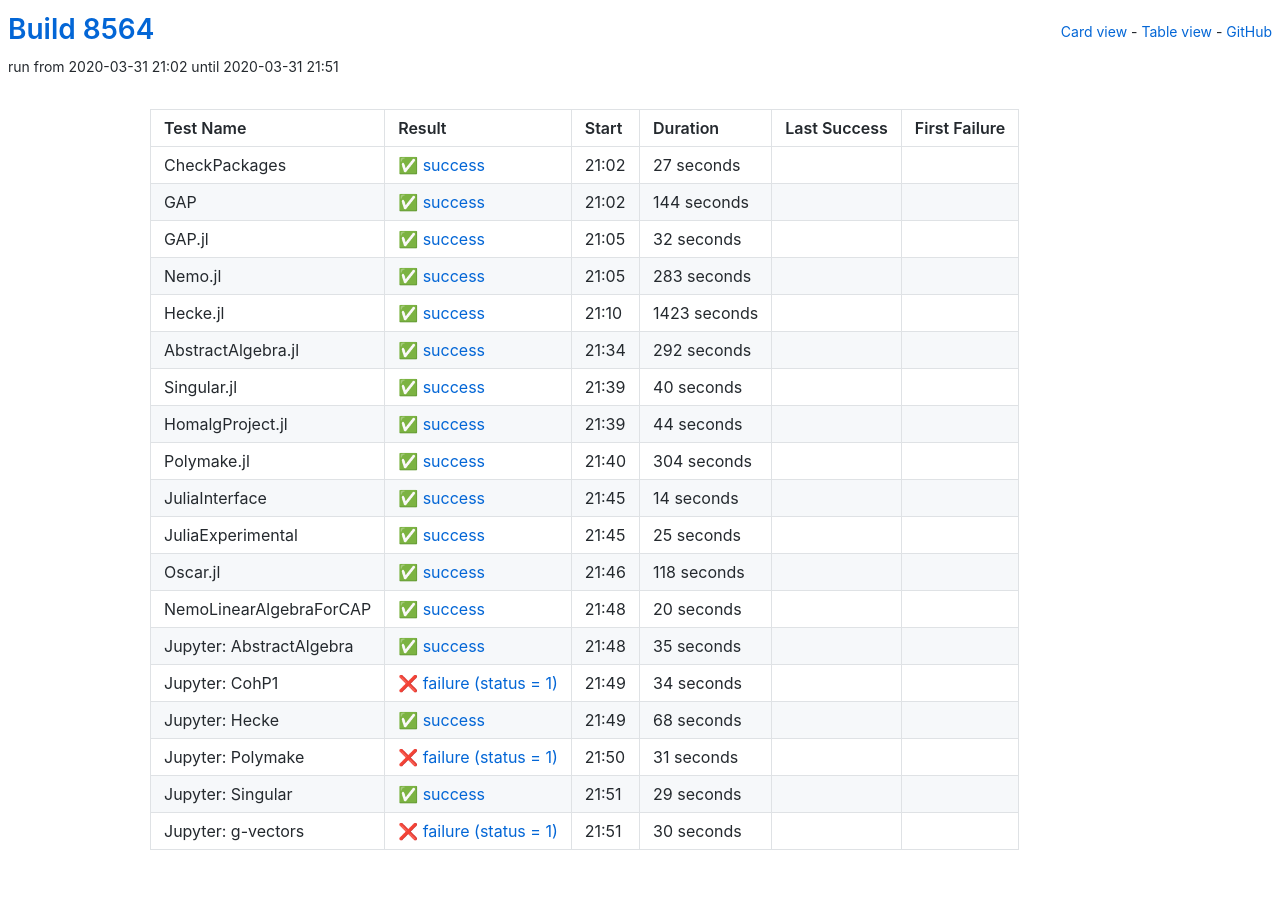
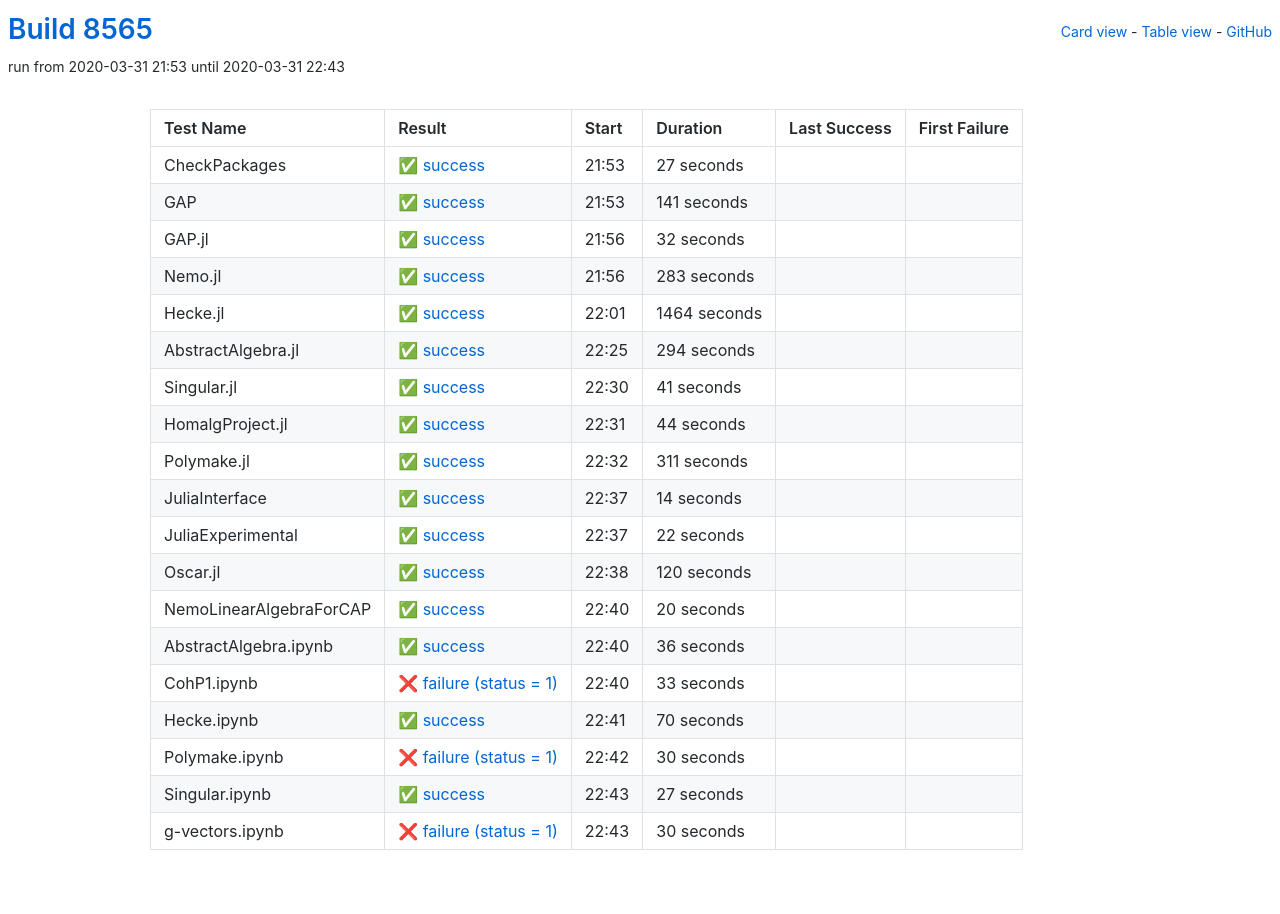
Before and after one commit to oscar-system/oscar-ci-status, a Jekyll site: the page built from table.html, in a window 1280 px wide. Built offline with Jekyll 4.4.1, drawn with Linux system fonts in a browser that asks for light colours.

Commit message:
Build 8565

```diff
--- a/_data/ci.yml
+++ b/_data/ci.yml
@@ -1,5 +1,5 @@
-build: 8564
-build_url: https://oscarci.mathematik.uni-kl.de/job/oscar/8564/
+build: 8565
+build_url: https://oscarci.mathematik.uni-kl.de/job/oscar/8565/
 job: oscar
 tests:
 - duration: 27
@@ -8,20 +8,20 @@
   first_failure_url: null
   last_success: false
   last_success_url: null
-  log: https://oscarci.mathematik.uni-kl.de/job/oscar/8564/artifact/logs/build-8564/CheckPackages.log
+  log: https://oscarci.mathematik.uni-kl.de/job/oscar/8565/artifact/logs/build-8565/CheckPackages.log
   name: CheckPackages
-  start: 2020-03-31 21:02
+  start: 2020-03-31 21:53
   status: success
   success: true
-- duration: 144
+- duration: 141
   exitcode: 0
   first_failure: false
   first_failure_url: null
   last_success: false
   last_success_url: null
-  log: https://oscarci.mathematik.uni-kl.de/job/oscar/8564/artifact/logs/build-8564/GAP.log
+  log: https://oscarci.mathematik.uni-kl.de/job/oscar/8565/artifact/logs/build-8565/GAP.log
   name: GAP
-  start: 2020-03-31 21:02
+  start: 2020-03-31 21:53
   status: success
   success: true
 - duration: 32
@@ -30,9 +30,9 @@
   first_failure_url: null
   last_success: false
   last_success_url: null
-  log: https://oscarci.mathematik.uni-kl.de/job/oscar/8564/artifact/logs/build-8564/GAP.jl.log
+  log: https://oscarci.mathematik.uni-kl.de/job/oscar/8565/artifact/logs/build-8565/GAP.jl.log
   name: GAP.jl
-  start: 2020-03-31 21:05
+  start: 2020-03-31 21:56
   status: success
   success: true
 - duration: 283
@@ -41,42 +41,42 @@
   first_failure_url: null
   last_success: false
   last_success_url: null
-  log: https://oscarci.mathematik.uni-kl.de/job/oscar/8564/artifact/logs/build-8564/Nemo.jl.log
+  log: https://oscarci.mathematik.uni-kl.de/job/oscar/8565/artifact/logs/build-8565/Nemo.jl.log
   name: Nemo.jl
-  start: 2020-03-31 21:05
+  start: 2020-03-31 21:56
   status: success
   success: true
-- duration: 1423
+- duration: 1464
   exitcode: 0
   first_failure: false
   first_failure_url: null
   last_success: false
   last_success_url: null
-  log: https://oscarci.mathematik.uni-kl.de/job/oscar/8564/artifact/logs/build-8564/Hecke.jl.log
+  log: https://oscarci.mathematik.uni-kl.de/job/oscar/8565/artifact/logs/build-8565/Hecke.jl.log
   name: Hecke.jl
-  start: 2020-03-31 21:10
+  start: 2020-03-31 22:01
   status: success
   success: true
-- duration: 292
+- duration: 294
   exitcode: 0
   first_failure: false
   first_failure_url: null
   last_success: false
   last_success_url: null
-  log: https://oscarci.mathematik.uni-kl.de/job/oscar/8564/artifact/logs/build-8564/AbstractAlgebra.jl.log
+  log: https://oscarci.mathematik.uni-kl.de/job/oscar/8565/artifact/logs/build-8565/AbstractAlgebra.jl.log
   name: AbstractAlgebra.jl
-  start: 2020-03-31 21:34
+  start: 2020-03-31 22:25
   status: success
   success: true
-- duration: 40
+- duration: 41
   exitcode: 0
   first_failure: false
   first_failure_url: null
   last_success: false
   last_success_url: null
-  log: https://oscarci.mathematik.uni-kl.de/job/oscar/8564/artifact/logs/build-8564/Singular.jl.log
+  log: https://oscarci.mathematik.uni-kl.de/job/oscar/8565/artifact/logs/build-8565/Singular.jl.log
   name: Singular.jl
-  start: 2020-03-31 21:39
+  start: 2020-03-31 22:30
   status: success
   success: true
 - duration: 44
@@ -85,20 +85,20 @@
   first_failure_url: null
   last_success: false
   last_success_url: null
-  log: https://oscarci.mathematik.uni-kl.de/job/oscar/8564/artifact/logs/build-8564/HomalgProject.jl.log
+  log: https://oscarci.mathematik.uni-kl.de/job/oscar/8565/artifact/logs/build-8565/HomalgProject.jl.log
   name: HomalgProject.jl
-  start: 2020-03-31 21:39
+  start: 2020-03-31 22:31
   status: success
   success: true
-- duration: 304
+- duration: 311
   exitcode: 0
   first_failure: false
   first_failure_url: null
   last_success: false
   last_success_url: null
-  log: https://oscarci.mathematik.uni-kl.de/job/oscar/8564/artifact/logs/build-8564/Polymake.jl.log
+  log: https://oscarci.mathematik.uni-kl.de/job/oscar/8565/artifact/logs/build-8565/Polymake.jl.log
   name: Polymake.jl
-  start: 2020-03-31 21:40
+  start: 2020-03-31 22:32
   status: success
   success: true
 - duration: 14
@@ -107,31 +107,31 @@
   first_failure_url: null
   last_success: false
   last_success_url: null
-  log: https://oscarci.mathematik.uni-kl.de/job/oscar/8564/artifact/logs/build-8564/JuliaInterface.log
+  log: https://oscarci.mathematik.uni-kl.de/job/oscar/8565/artifact/logs/build-8565/JuliaInterface.log
   name: JuliaInterface
-  start: 2020-03-31 21:45
+  start: 2020-03-31 22:37
   status: success
   success: true
-- duration: 25
+- duration: 22
   exitcode: 0
   first_failure: false
   first_failure_url: null
   last_success: false
   last_success_url: null
-  log: https://oscarci.mathematik.uni-kl.de/job/oscar/8564/artifact/logs/build-8564/JuliaExperimental.log
+  log: https://oscarci.mathematik.uni-kl.de/job/oscar/8565/artifact/logs/build-8565/JuliaExperimental.log
   name: JuliaExperimental
-  start: 2020-03-31 21:45
+  start: 2020-03-31 22:37
   status: success
   success: true
-- duration: 118
+- duration: 120
   exitcode: 0
   first_failure: false
   first_failure_url: null
   last_success: false
   last_success_url: null
-  log: https://oscarci.mathematik.uni-kl.de/job/oscar/8564/artifact/logs/build-8564/Oscar.jl.log
+  log: https://oscarci.mathematik.uni-kl.de/job/oscar/8565/artifact/logs/build-8565/Oscar.jl.log
   name: Oscar.jl
-  start: 2020-03-31 21:46
+  start: 2020-03-31 22:38
   status: success
   success: true
 - duration: 20
@@ -140,64 +140,42 @@
   first_failure_url: null
   last_success: false
   last_success_url: null
-  log: https://oscarci.mathematik.uni-kl.de/job/oscar/8564/artifact/logs/build-8564/NemoLinearAlgebraForCAP.log
+  log: https://oscarci.mathematik.uni-kl.de/job/oscar/8565/artifact/logs/build-8565/NemoLinearAlgebraForCAP.log
   name: NemoLinearAlgebraForCAP
-  start: 2020-03-31 21:48
+  start: 2020-03-31 22:40
   status: success
   success: true
-- duration: 35
+- duration: 36
   exitcode: 0
   first_failure: false
   first_failure_url: null
   last_success: false
   last_success_url: null
-  log: https://oscarci.mathematik.uni-kl.de/job/oscar/8564/artifact/logs/build-8564/Jupyter-AbstractAlgebra.log
-  name: 'Jupyter: AbstractAlgebra'
-  start: 2020-03-31 21:48
+  log: https://oscarci.mathematik.uni-kl.de/job/oscar/8565/artifact/logs/build-8565/AbstractAlgebra.ipynb.log
+  name: AbstractAlgebra.ipynb
+  start: 2020-03-31 22:40
   status: success
   success: true
-- duration: 34
+- duration: 33
   exitcode: 1
   first_failure: false
   first_failure_url: null
   last_success: false
   last_success_url: null
-  log: https://oscarci.mathematik.uni-kl.de/job/oscar/8564/artifact/logs/build-8564/Jupyter-CohP1.log
-  name: 'Jupyter: CohP1'
-  start: 2020-03-31 21:49
+  log: https://oscarci.mathematik.uni-kl.de/job/oscar/8565/artifact/logs/build-8565/CohP1.ipynb.log
+  name: CohP1.ipynb
+  start: 2020-03-31 22:40
   status: failure
   success: false
-- duration: 68
+- duration: 70
   exitcode: 0
   first_failure: false
   first_failure_url: null
   last_success: false
   last_success_url: null
-  log: https://oscarci.mathematik.uni-kl.de/job/oscar/8564/artifact/logs/build-8564/Jupyter-Hecke.log
-  name: 'Jupyter: Hecke'
-  start: 2020-03-31 21:49
-  status: success
-  success: true
-- duration: 31
-  exitcode: 1
-  first_failure: false
-  first_failure_url: null
-  last_success: false
-  last_success_url: null
-  log: https://oscarci.mathematik.uni-kl.de/job/oscar/8564/artifact/logs/build-8564/Jupyter-Polymake.log
-  name: 'Jupyter: Polymake'
-  start: 2020-03-31 21:50
-  status: failure
-  success: false
-- duration: 29
-  exitcode: 0
-  first_failure: false
-  first_failure_url: null
-  last_success: false
-  last_success_url: null
-  log: https://oscarci.mathematik.uni-kl.de/job/oscar/8564/artifact/logs/build-8564/Jupyter-Singular.log
-  name: 'Jupyter: Singular'
-  start: 2020-03-31 21:51
+  log: https://oscarci.mathematik.uni-kl.de/job/oscar/8565/artifact/logs/build-8565/Hecke.ipynb.log
+  name: Hecke.ipynb
+  start: 2020-03-31 22:41
   status: success
   success: true
 - duration: 30
@@ -206,8 +184,30 @@
   first_failure_url: null
   last_success: false
   last_success_url: null
-  log: https://oscarci.mathematik.uni-kl.de/job/oscar/8564/artifact/logs/build-8564/Jupyter-g-vectors.log
-  name: 'Jupyter: g-vectors'
-  start: 2020-03-31 21:51
+  log: https://oscarci.mathematik.uni-kl.de/job/oscar/8565/artifact/logs/build-8565/Polymake.ipynb.log
+  name: Polymake.ipynb
+  start: 2020-03-31 22:42
   status: failure
   success: false
+- duration: 27
+  exitcode: 0
+  first_failure: false
+  first_failure_url: null
+  last_success: false
+  last_success_url: null
+  log: https://oscarci.mathematik.uni-kl.de/job/oscar/8565/artifact/logs/build-8565/Singular.ipynb.log
+  name: Singular.ipynb
+  start: 2020-03-31 22:43
+  status: success
+  success: true
+- duration: 30
+  exitcode: 1
+  first_failure: false
+  first_failure_url: null
+  last_success: false
+  last_success_url: null
+  log: https://oscarci.mathematik.uni-kl.de/job/oscar/8565/artifact/logs/build-8565/g-vectors.ipynb.log
+  name: g-vectors.ipynb
+  start: 2020-03-31 22:43
+  status: failure
+  success: false
```
Also changed, not shown: README.md.
